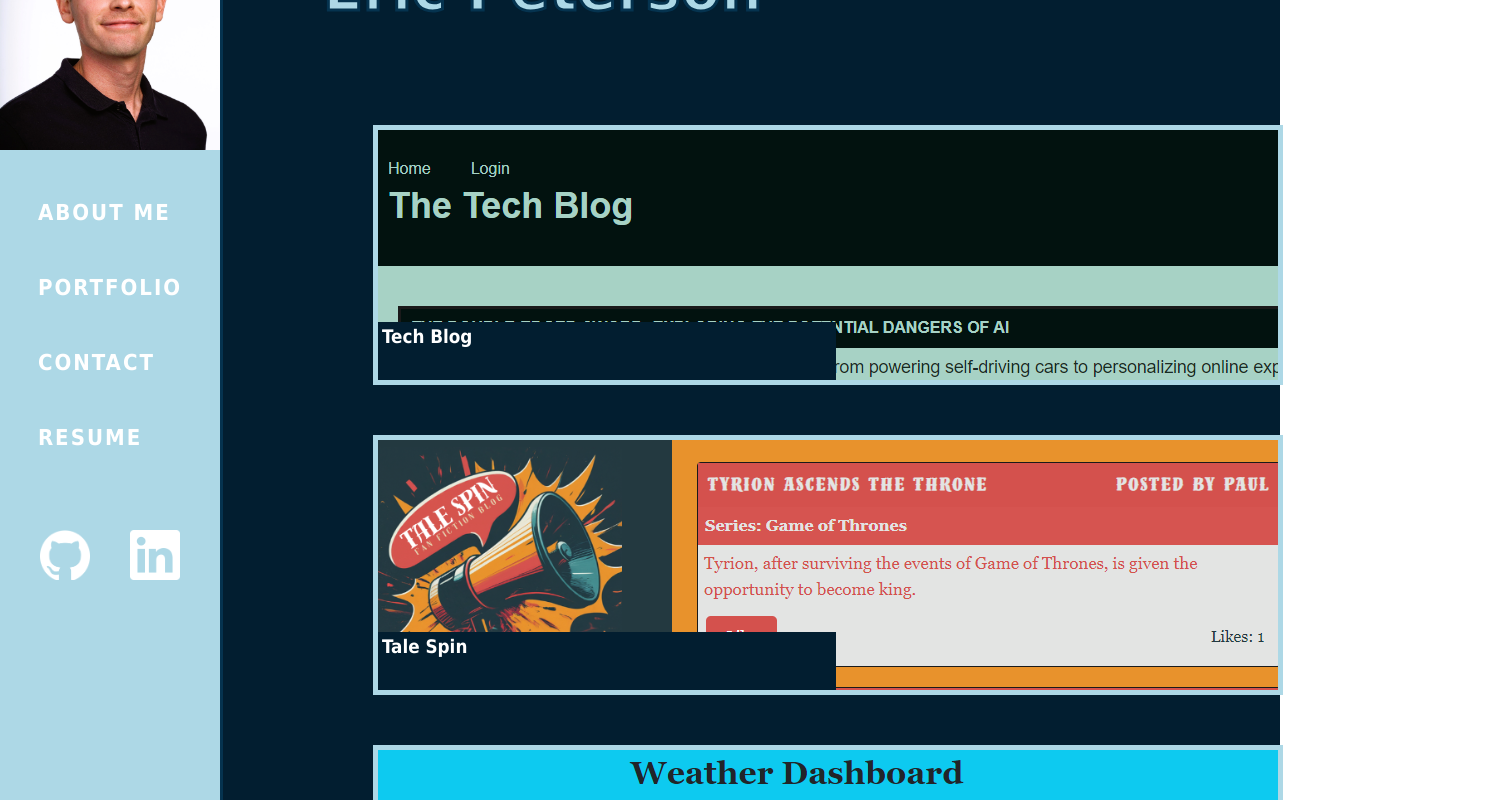
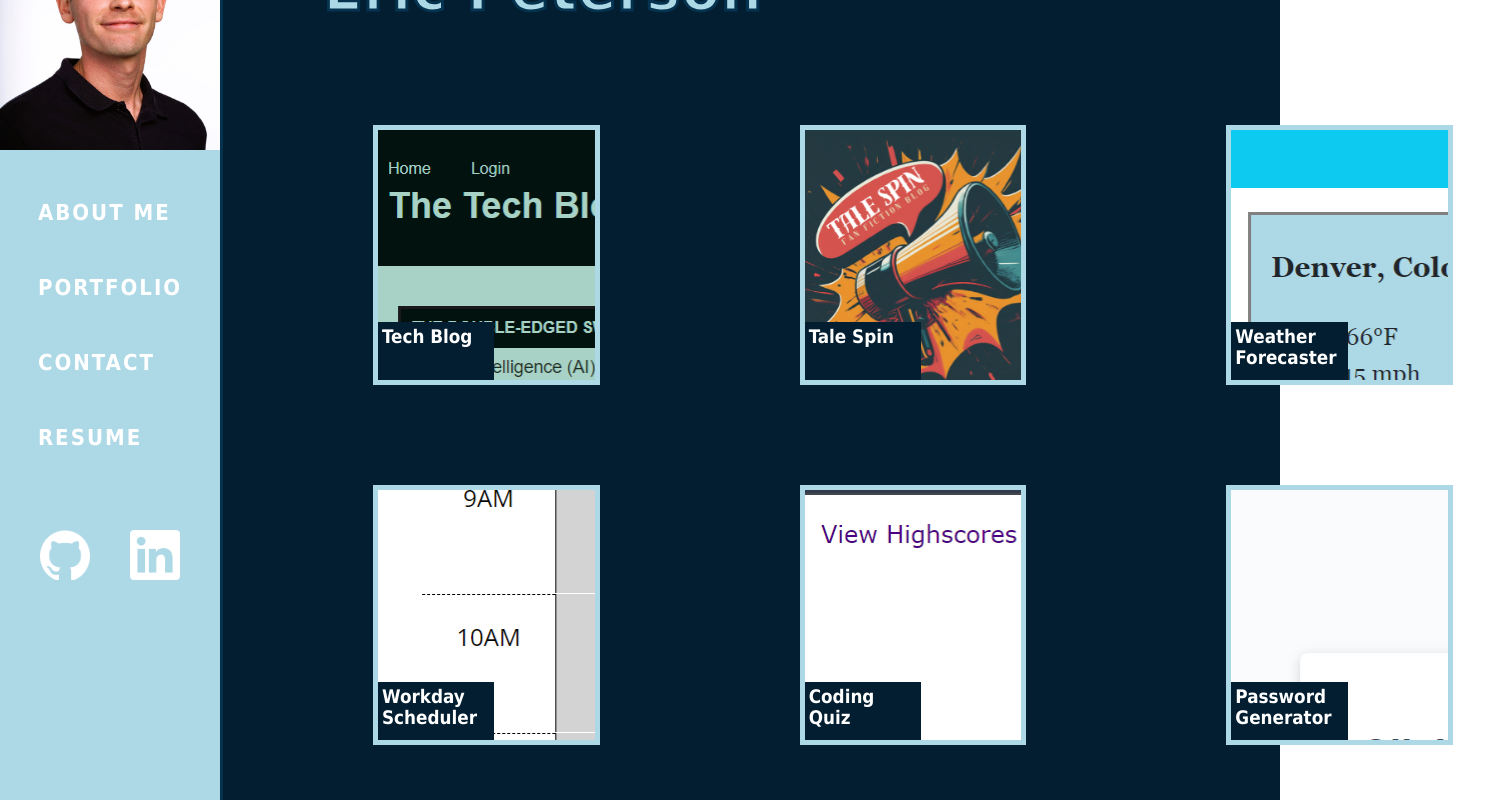
Before and after one commit to ericlyn4s/eric-peterson-react-portfolio, a React (Vite) app: page /portfolio in a window 1280 px wide. Shown: the part 100-900 px from the top of the page, 1503 px wide, since content can reach past the window. Built offline with nearby package versions, Linux system fonts and the light colour scheme.

Commit message:
Added README and changed Portfolio page formatting

```diff
--- a/src/pages/PortfolioPage.jsx
+++ b/src/pages/PortfolioPage.jsx
@@ -1,7 +1,7 @@
 function PortfolioPage() {
     return (
     <>
-      <div id="portfolio-body">
+      <div style={{display: 'flex', flexDirection: 'row'}}>
 
 <a id="tech-blog" className="projects" href="https://aqueous-springs-68236-b5e4d5df42c9.herokuapp.com/">
     <h3>Tech Blog</h3>
@@ -15,6 +15,8 @@ function PortfolioPage() {
     <h3>Weather Forecaster</h3>
 </a>
 
+</div>
+<div style={{display: 'flex', flexDirection: 'row'}}>
 <a id="workday-scheduler" className="projects" href="https://ericlyn4s.github.io/daily-workday-calendar/">
         <h3>Workday Scheduler</h3>
     </a>
@@ -26,7 +28,6 @@ function PortfolioPage() {
     <a id="password-generator" className="projects" href="https://ericlyn4s.github.io/js-password-generator/">
         <h3>Password Generator</h3>
     </a>
-
 </div>
     </>
     )
```
Also changed, not shown: 1 other file (tests, documents, lock files or other folders). Lines whose indentation alone changed are shown as unchanged.
